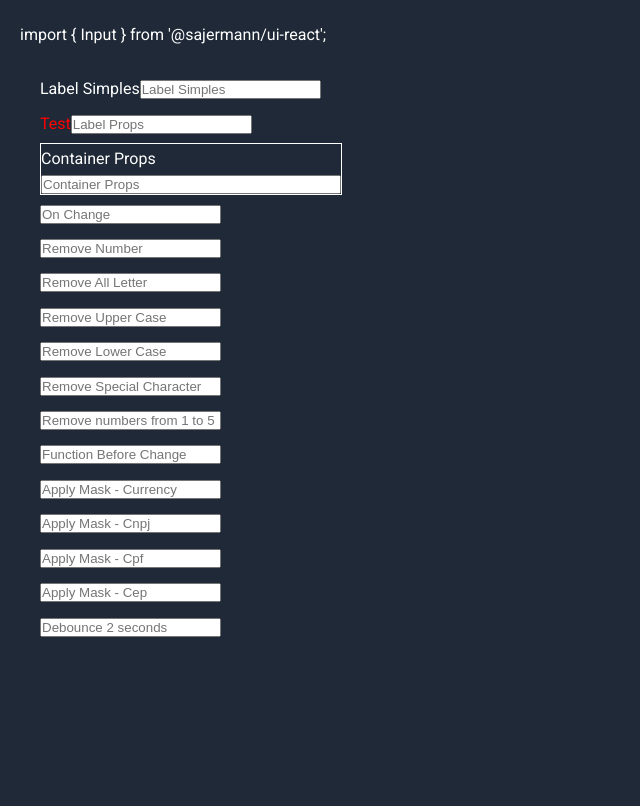
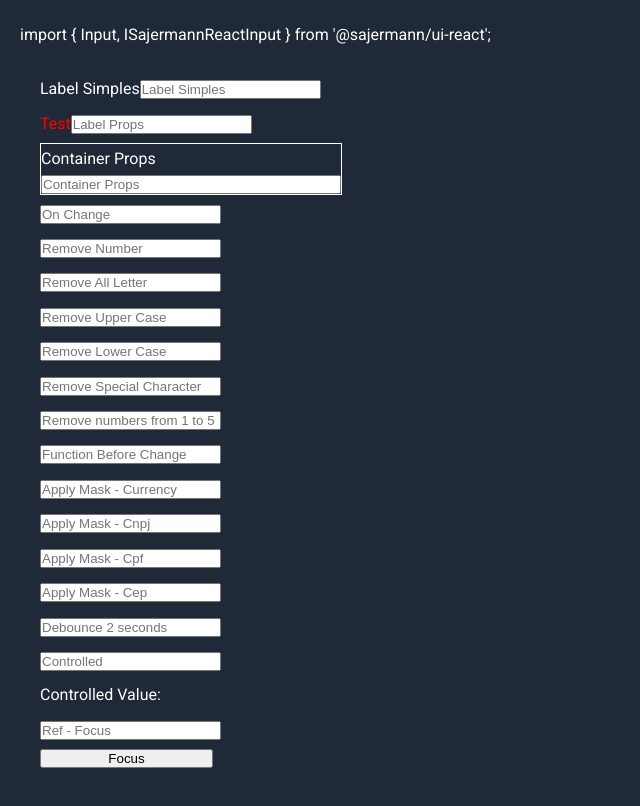
Before and after one commit to sajermann/SajermannReactInput, a React (Vite) app: page / in a window 1280 px wide. Shown: the whole page, without its empty margins (0-640 px from the left). Built offline with nearby package versions, Linux system fonts and the light colour scheme.

Commit message:
update example page

```diff
--- a/src/App.tsx
+++ b/src/App.tsx
@@ -1,4 +1,4 @@
-import React from 'react';
+import React, { useRef, useState } from 'react';
 
 import { Input } from './ComponentsNpm/Input';
 
@@ -14,10 +14,12 @@ function addMessage(valor: string) {
 }
 
 function App() {
+	const [controlledValue, setControlledValue] = useState('');
+	const ref = useRef<HTMLInputElement>(null);
 	return (
 		<main className={styles.main}>
 			<div>
-				<div>{`import { Input } from '@sajermann/ui-react';`}</div>
+				<div>{`import { Input, ISajermannReactInput } from '@sajermann/ui-react';`}</div>
 			</div>
 
 			<SubContainer>
@@ -47,39 +49,31 @@ function App() {
 						},
 					}}
 				/>
-
 				<Input placeholder="On Change" onChange={console.log} />
-
 				<Input
 					placeholder="Remove Number"
 					onBeforeChange={{ removeNumber: true }}
 				/>
-
 				<Input
 					placeholder="Remove All Letter"
 					onBeforeChange={{ removeLowerCase: true, removeUpperCase: true }}
 				/>
-
 				<Input
 					placeholder="Remove Upper Case"
 					onBeforeChange={{ removeUpperCase: true }}
 				/>
-
 				<Input
 					placeholder="Remove Lower Case"
 					onBeforeChange={{ removeLowerCase: true }}
 				/>
-
 				<Input
 					placeholder="Remove Special Character"
 					onBeforeChange={{ removeSpecialCharacter: true }}
 				/>
-
 				<Input
 					placeholder="Remove numbers from 1 to 5"
 					onBeforeChange={{ regexForReplace: /[1-5]/g }}
 				/>
-
 				<Input
 					placeholder="Function Before Change"
 					onChange={console.log}
@@ -93,7 +87,6 @@ function App() {
 						},
 					}}
 				/>
-
 				<Input
 					placeholder="Apply Mask - Currency"
 					onBeforeChange={{
@@ -104,7 +97,6 @@ function App() {
 						},
 					}}
 				/>
-
 				<Input
 					placeholder="Apply Mask - Cnpj"
 					onBeforeChange={{
@@ -113,7 +105,6 @@ function App() {
 						},
 					}}
 				/>
-
 				<Input
 					placeholder="Apply Mask - Cpf"
 					onBeforeChange={{
@@ -122,7 +113,6 @@ function App() {
 						},
 					}}
 				/>
-
 				<Input
 					placeholder="Apply Mask - Cep"
 					onBeforeChange={{
@@ -131,12 +121,25 @@ function App() {
 						},
 					}}
 				/>
-
 				<Input
 					placeholder="Debounce 2 seconds"
 					onChange={console.log}
 					debounce={2000}
 				/>
+				<Input
+					placeholder="Controlled"
+					onChange={e => setControlledValue(e.target.value)}
+					value={controlledValue}
+				/>
+				Controlled Value: {controlledValue}
+				<Input ref={ref} placeholder="Ref - Focus" />
+				<button
+					type="button"
+					style={{ width: 173 }}
+					onClick={() => ref.current?.focus()}
+				>
+					Focus
+				</button>
 			</SubContainer>
 		</main>
 	);
```
